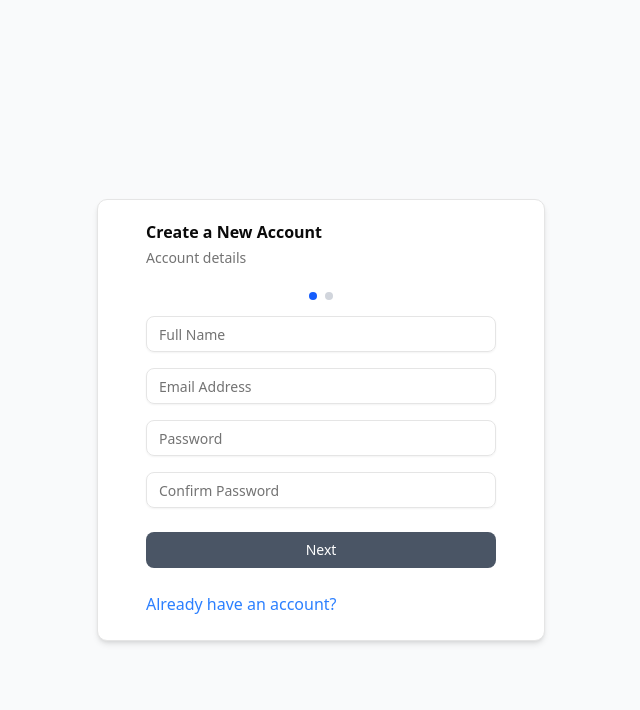
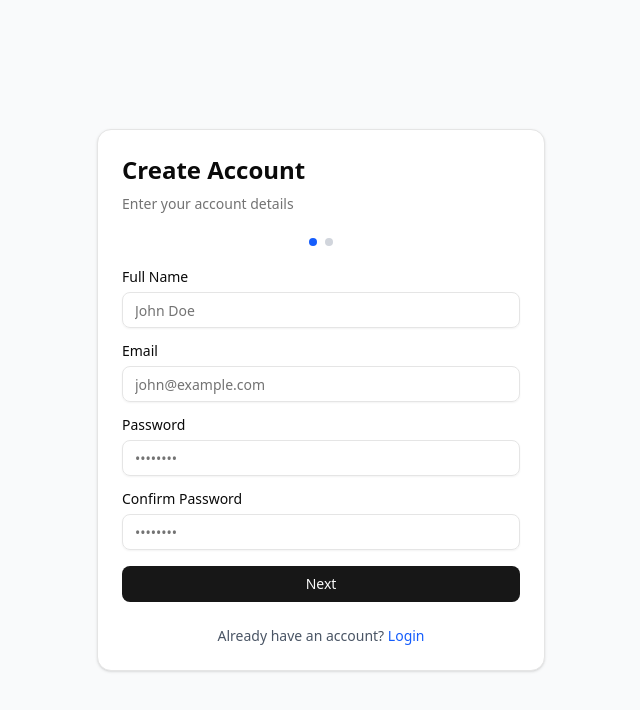
Before and after one commit to Suman-Kshetri/FocusPortal, a React (Vite) app in the folder client/: page /auth/register in a window 1280 px wide. Shown: the top 710 px of the page, without its empty margins (319-959 px from the left). Built offline with nearby package versions, Linux system fonts and the light colour scheme.

Commit message:
feat: form validation [zod]

```diff
--- a/client/src/components/CardWrapper.tsx
+++ b/client/src/components/CardWrapper.tsx
@@ -1,49 +1,49 @@
-import React from "react";
-import { Card, CardContent, CardHeader, CardFooter, CardTitle, CardDescription, CardAction } from "./ui/card";
-import { Link } from "react-router-dom"; // for React.js routing
+// import React from "react";
+// import { Card, CardContent, CardHeader, CardFooter, CardTitle, CardDescription, CardAction } from "./ui/card";
+// import { Link } from "react-router-dom"; // for React.js routing
 
-interface CardWrapperProps {
-  label?: string;
-  title: string;
-  description?: string;
-  backButtonHref?: string;
-  backButtonLabel?: string;
-  children: React.ReactNode;
-  footer?: React.ReactNode;
-  action?: React.ReactNode;
-}
+// interface CardWrapperProps {
+//   label?: string;
+//   title: string;
+//   description?: string;
+//   backButtonHref?: string;
+//   backButtonLabel?: string;
+//   children: React.ReactNode;
+//   footer?: React.ReactNode;
+//   action?: React.ReactNode;
+// }
 
-const CardWrapper = ({
-  label,
-  title,
-  description,
-  backButtonHref,
-  backButtonLabel,
-  children,
-  footer,
-  action,
-}: CardWrapperProps) => {
-  return (
-    <Card className="w-full max-w-md sm:max-w-sm lg:max-w-md mx-auto mt-10 p-6 shadow-md rounded-lg">
-      <CardHeader>
-        {label && <span className="text-sm text-gray-500">{label}</span>}
-        <CardTitle>{title}</CardTitle>
-        {description && <CardDescription>{description}</CardDescription>}
-        {action && <CardAction>{action}</CardAction>}
-      </CardHeader>
+// const CardWrapper = ({
+//   label,
+//   title,
+//   description,
+//   backButtonHref,
+//   backButtonLabel,
+//   children,
+//   footer,
+//   action,
+// }: CardWrapperProps) => {
+//   return (
+//     <Card className="w-full max-w-md sm:max-w-sm lg:max-w-md mx-auto mt-10 p-6 shadow-md rounded-lg">
+//       <CardHeader>
+//         {label && <span className="text-sm text-gray-500">{label}</span>}
+//         <CardTitle>{title}</CardTitle>
+//         {description && <CardDescription>{description}</CardDescription>}
+//         {action && <CardAction>{action}</CardAction>}
+//       </CardHeader>
 
-      <CardContent>{children}</CardContent>
+//       <CardContent>{children}</CardContent>
 
-      <CardFooter className="flex justify-between items-center">
-        {backButtonHref && backButtonLabel && (
-          <Link to={backButtonHref} className="text-blue-500 hover:underline">
-            {backButtonLabel}
-          </Link>
-        )}
-        {footer}
-      </CardFooter>
-    </Card>
-  );
-};
+//       <CardFooter className="flex justify-between items-center">
+//         {backButtonHref && backButtonLabel && (
+//           <Link to={backButtonHref} className="text-blue-500 hover:underline">
+//             {backButtonLabel}
+//           </Link>
+//         )}
+//         {footer}
+//       </CardFooter>
+//     </Card>
+//   );
+// };
 
-export default CardWrapper;
+// export default CardWrapper;
--- a/client/src/pages/Login.tsx
+++ b/client/src/pages/Login.tsx
@@ -1,49 +1,129 @@
-import CardWrapper from "@/components/CardWrapper";
+import { useForm } from "react-hook-form";
+import { zodResolver } from "@hookform/resolvers/zod";
+import * as z from "zod";
 import { Button } from "@/components/ui/button";
 import { Input } from "@/components/ui/input";
+import {
+  Card,
+  CardContent,
+  CardDescription,
+  CardFooter,
+  CardHeader,
+  CardTitle,
+} from "@/components/ui/card";
+import {
+  Form,
+  FormControl,
+  FormField,
+  FormItem,
+  FormLabel,
+  FormMessage,
+} from "@/components/ui/form";
 import { Link } from "react-router-dom";
 
-const AuthPage = () => {
+const loginSchema = z.object({
+  email: z.string().min(1, "Email is required").email("Invalid email address"),
+  password: z
+    .string()
+    .min(1, "Password is required")
+    .min(6, "Password must be at least 6 characters"),
+});
+
+type LoginFormData = z.infer<typeof loginSchema>;
+
+const Login = () => {
+  const form = useForm<LoginFormData>({
+    resolver: zodResolver(loginSchema),
+    defaultValues: {
+      email: "",
+      password: "",
+    },
+  });
+  const onSubmit = (data: LoginFormData) => {
+    console.log("Login data:", data);
+    alert(`Login successful! ${data.email}`);
+  };
+
   return (
     <div className="min-h-screen flex items-center justify-center bg-gray-50 px-4">
-
-        {/* Login Section */}
-        <CardWrapper
-          title="Welcome Back"
-          description="Login to your account"
-          backButtonHref="/auth/register"
-          backButtonLabel="Don't have an account?"
-        >
-          <form className="flex flex-col gap-4 mt-4">
+      <Card className="w-full max-w-md">
+        <CardHeader>
+          <CardTitle className="text-2xl">Welcome Back</CardTitle>
+          <CardDescription>Login to your account</CardDescription>
+        </CardHeader>
+        <CardContent>
+          <Form {...form}>
+            <div className="space-y-4">
+              <FormField
+                control={form.control}
+                name="email"
+                render={({ field }) => (
+                  <FormItem>
+                    <FormLabel>Email</FormLabel>
+                    <FormControl>
                       <Input
                         type="email"
-              placeholder="Email Address"
-              className="p-3 rounded-md border border-gray-300 focus:outline-none focus:ring-2 focus:ring-blue-500"
+                        placeholder="john@example.com"
+                        {...field}
                       />
-            <div className="flex flex-col gap-1">
-              <Input
-                type="password"
-                placeholder="Password"
-                className="p-3 rounded-md border border-gray-300 focus:outline-none focus:ring-2 focus:ring-blue-500"
+                    </FormControl>
+                    <FormMessage />
+                  </FormItem>
+                )}
               />
+
+              <FormField
+                control={form.control}
+                name="password"
+                render={({ field }) => (
+                  <FormItem>
+                    <div className="flex items-center justify-between">
+                      <FormLabel>Password</FormLabel>
                       <Link
-                to="/auth/forget-password"
-                className="text-sm text-blue-600 hover:underline mt-1"
+                        to="/auth/forgot-password"
+                        className="text-sm text-blue-600 hover:underline"
                       >
                         Forgot Password?
                       </Link>
                     </div>
+                    <FormControl>
+                      <Input
+                        type="password"
+                        placeholder="••••••••"
+                        {...field}
+                      />
+                    </FormControl>
+                    <FormMessage />
+                  </FormItem>
+                )}
+              />
 
               <Button
-              type="submit"
-              className="mt-1 bg-gray-600 hover:bg-blue-700 text-white font-semibold py-3 rounded-md transition-colors cursor-pointer"
+                onClick={form.handleSubmit(onSubmit)}
+                className="w-full cursor-pointer"
+                type="button"
               >
                 Login
               </Button>
-          </form>
-        </CardWrapper>
+            </div>
+          </Form>
+        </CardContent>
+
+        <CardFooter className="flex justify-center">
+          <p className="text-sm text-gray-600">
+            Don't have an account?{" "}
+            <Link
+              to="/auth/register"
+              className="text-blue-600 hover:underline font-medium"
+            >
+              Sign up
+            </Link>
+          </p>
+        </CardFooter>
+      </Card>
     </div>
   );
 };
 
-export default AuthPage;
+
+export default Login;
--- a/client/src/pages/Register.tsx
+++ b/client/src/pages/Register.tsx
@@ -1,58 +1,187 @@
 import { useState } from "react";
-import CardWrapper from "@/components/CardWrapper";
+import { useForm } from "react-hook-form";
+import {Link} from "react-router-dom";
+import { zodResolver } from "@hookform/resolvers/zod";
+import * as z from "zod";
 import { Button } from "@/components/ui/button";
 import { Input } from "@/components/ui/input";
+import { Label } from "@/components/ui/label";
+import {
+  Card,
+  CardContent,
+  CardDescription,
+  CardFooter,
+  CardHeader,
+  CardTitle,
+} from "@/components/ui/card";
+import {
+  Form,
+  FormControl,
+  FormField,
+  FormItem,
+  FormLabel,
+  FormMessage,
+} from "@/components/ui/form";
+
+const step1Schema = z.object({
+  fullName: z.string().min(2, "Name must be at least 2 characters"),
+  email: z.string().email("Invalid email address"),
+  password: z.string().min(6, "Password must be at least 6 characters"),
+  confirmPassword: z.string()
+}).refine((data) => data.password === data.confirmPassword, {
+  message: "Passwords don't match",
+  path: ["confirmPassword"]
+});
+
+
+const step2Schema = z.object({
+  profilePicture: z.instanceof(FileList).optional().refine(
+    (files) => !files || files.length === 0 || files[0].size <= 2000000,
+    "File size must be less than 2MB"
+  ).refine(
+    (files) => !files || files.length === 0 || ["image/jpeg", "image/jpg", "image/png"].includes(files[0].type),
+    "Only .jpg, .jpeg, .png formats are supported"
+  )
+});
+
+type Step1FormData = z.infer<typeof step1Schema>;
+type Step2FormData = z.infer<typeof step2Schema>;
 
 const Register = () => {
   const [step, setStep] = useState(1);
+  const [step1Data, setStep1Data] = useState<Step1FormData | null>(null);
+
+
+  const step1Form = useForm<Step1FormData>({
+    resolver: zodResolver(step1Schema),
+    defaultValues: {
+      fullName: "",
+      email: "",
+      password: "",
+      confirmPassword: ""
+    }
+  });
+  const step2Form = useForm<Step2FormData>({
+    resolver: zodResolver(step2Schema)
+  });
+
+  const onStep1Submit = (data: Step1FormData) => {
+    setStep1Data(data);
+    setStep(2);
+  };
+
+
+  const onStep2Submit = (data: Step2FormData) => {
+
+    const finalData = {
+      ...step1Data, // Spreads: fullName, email, password, confirmPassword
+      profilePicture: data.profilePicture?.[0]
+    };
+
+    console.log("Final registration data:", finalData);
+    // API
+    alert("Registration successful!");
+  };
 
   return (
-    <div className="min-h-screen flex items-center justify-center bg-gray-50 px-4">
-      <CardWrapper
-        title="Create a New Account"
-        description={step === 1 ? "Account details" : "Upload profile picture"}
-        backButtonHref="/auth/login"
-        backButtonLabel="Already have an account?"
-      >
-        {/* Step Indicator */}
-        <div className="flex items-center justify-center gap-2 mb-4">
-          <div
-            className={`h-2 w-2 rounded-full ${
-              step === 1 ? "bg-blue-600" : "bg-gray-300"
-            }`}
-          />
-          <div
-            className={`h-2 w-2 rounded-full ${
-              step === 2 ? "bg-blue-600" : "bg-gray-300"
-            }`}
-          />
+    <div className="min-h-screen flex items-center justify-center bg-gray-50 px-4 py-8">
+      <Card className="w-full max-w-md">
+        <CardHeader>
+          <CardTitle className="text-2xl">Create Account</CardTitle>
+          <CardDescription>
+            {step === 1 ? "Enter your account details" : "Upload your profile picture"}
+          </CardDescription>
+        </CardHeader>
+
+        <CardContent>
+
+          <div className="flex items-center justify-center gap-2 mb-6">
+            <div className={`h-2 w-2 rounded-full transition-colors ${step === 1 ? "bg-blue-600" : "bg-gray-300"}`} />
+            <div className={`h-2 w-2 rounded-full transition-colors ${step === 2 ? "bg-blue-600" : "bg-gray-300"}`} />
           </div>
 
-        <form className="flex flex-col gap-4 mt-2 max-w-sm mx-auto">
-          {/* STEP 1 */}
+
           {step === 1 && (
-            <>
-              <Input type="text" placeholder="Full Name" />
-              <Input type="email" placeholder="Email Address" />
-              <Input type="password" placeholder="Password" />
-              <Input type="password" placeholder="Confirm Password" />
+            <Form {...step1Form}>
+              <div className="space-y-4">
+                <FormField
+                  control={step1Form.control}
+                  name="fullName"
+                  render={({ field }) => (
+                    <FormItem>
+                      <FormLabel>Full Name</FormLabel>
+                      <FormControl>
+                        <Input placeholder="John Doe" {...field} />
+                      </FormControl>
+                      <FormMessage />
+                    </FormItem>
+                  )}
+                />
+
+                <FormField
+                  control={step1Form.control}
+                  name="email"
+                  render={({ field }) => (
+                    <FormItem>
+                      <FormLabel>Email</FormLabel>
+                      <FormControl>
+                        <Input type="email" placeholder="john@example.com" {...field} />
+                      </FormControl>
+                      <FormMessage />
+                    </FormItem>
+                  )}
+                />
+
+                <FormField
+                  control={step1Form.control}
+                  name="password"
+                  render={({ field }) => (
+                    <FormItem>
+                      <FormLabel>Password</FormLabel>
+                      <FormControl>
+                        <Input type="password" placeholder="••••••••" {...field} />
+                      </FormControl>
+                      <FormMessage />
+                    </FormItem>
+                  )}
+                />
+
+                <FormField
+                  control={step1Form.control}
+                  name="confirmPassword"
+                  render={({ field }) => (
+                    <FormItem>
+                      <FormLabel>Confirm Password</FormLabel>
+                      <FormControl>
+                        <Input type="password" placeholder="••••••••" {...field} />
+                      </FormControl>
+                      <FormMessage />
+                    </FormItem>
+                  )}
+                />
 
                 <Button
+                  onClick={step1Form.handleSubmit(onStep1Submit)}
+                  className="w-full cursor-pointer"
                   type="button"
-                onClick={() => setStep(2)}
-                className="mt-2 bg-gray-600 hover:bg-blue-700 text-white cursor-pointer"
                 >
                   Next
                 </Button>
-            </>
+              </div>
+            </Form>
           )}
 
-          {/* STEP 2 */}
           {step === 2 && (
-            <>
-              {/* Upload Card */}
-              <div className="flex flex-col items-center justify-center gap-4 p-6 border-2 border-dashed border-gray-300 rounded-lg bg-gray-50 hover:border-blue-500 transition-colors">
-                {/* Icon */}
+            <Form {...step2Form}>
+              <div className="space-y-6">
+                <FormField
+                  control={step2Form.control}
+                  name="profilePicture"
+                  render={({ field: { onChange, value, ...field } }) => (
+                    <FormItem>
+                      <FormLabel>Profile Picture</FormLabel>
+                      <FormControl>
+                        <div className="flex flex-col items-center justify-center gap-4 p-8 border-2 border-dashed border-gray-300 rounded-lg bg-gray-50 hover:border-blue-500 transition-colors">
                           <div className="flex items-center justify-center w-16 h-16 rounded-full bg-blue-100 text-blue-600">
                             <svg
                               xmlns="http://www.w3.org/2000/svg"
@@ -65,7 +194,7 @@ const Register = () => {
                                 strokeLinecap="round"
                                 strokeLinejoin="round"
                                 strokeWidth={2}
-                      d="M7 16V12M12 16V8M17 16V12M3 20h18"
+                                d="M7 16a4 4 0 01-.88-7.903A5 5 0 1115.9 6L16 6a5 5 0 011 9.9M15 13l-3-3m0 0l-3 3m3-3v12"
                               />
                             </svg>
                           </div>
@@ -74,40 +203,61 @@ const Register = () => {
                             <p className="text-sm font-medium text-gray-700">
                               Upload your profile picture
                             </p>
-                  <p className="text-xs text-gray-500">PNG, JPG up to 2MB</p>
+                            <p className="text-xs text-gray-500 mt-1">PNG, JPG up to 2MB</p>
                           </div>
 
-                {/* Hidden file input */}
-                <label className="cursor-pointer">
-                  <span className="inline-block px-4 py-2 text-sm font-medium text-white bg-blue-600 rounded-md hover:bg-blue-700 transition">
+                          <Label htmlFor="file-upload" className="cursor-pointer">
+                            <span className="inline-block px-6 py-2 text-sm font-medium text-white bg-blue-600 rounded-md hover:bg-blue-700 transition">
                               Choose File
                             </span>
-                  <Input type="file" accept="image/*" className="hidden" />
-                </label>
+                            <Input
+                              id="file-upload"
+                              type="file"
+                              accept="image/*"
+                              className="hidden"
+                              {...field}
+                              onChange={(e) => onChange(e.target.files)}
+                            />
+                          </Label>
                         </div>
+                      </FormControl>
+                      <FormMessage />
+                    </FormItem>
+                  )}
+                />
 
-              {/* Buttons */}
-              <div className="flex gap-3 mt-4">
+                <div className="flex gap-3">
                   <Button
+                    onClick={() => setStep(1)}
+                    variant="outline"
+                    className="flex-1 cursor-pointer"
                     type="button"
-                  variant="outline"
-                  onClick={() => setStep(1)}
-                  className="flex-1 cursor-pointer"
                   >
                     Back
                   </Button>
 
                   <Button
-                  type="submit"
-                  className="flex-1 bg-green-600 hover:bg-green-700 text-white cursor-pointer"
+                    onClick={step2Form.handleSubmit(onStep2Submit)}
+                    className="flex-1 bg-green-600 hover:bg-green-700 cursor-pointer"
+                    type="button"
                   >
                     Register
                   </Button>
                 </div>
-            </>
+              </div>
+            </Form>
           )}
-        </form>
-      </CardWrapper>
+        </CardContent>
+
+        <CardFooter className="flex justify-center">
+          <p className="text-sm text-gray-600">
+            Already have an account?{" "}
+            <Link to="/auth/login" className="text-blue-600 hover:underline font-medium">
+              Login
+            </Link>
+          </p>
+        </CardFooter>
+      </Card>
     </div>
   );
 };
```
Lines whose indentation alone changed are shown as unchanged.
